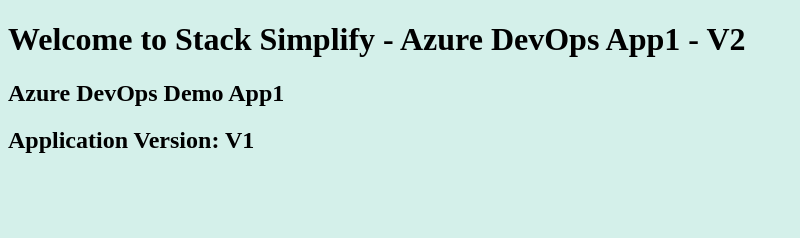
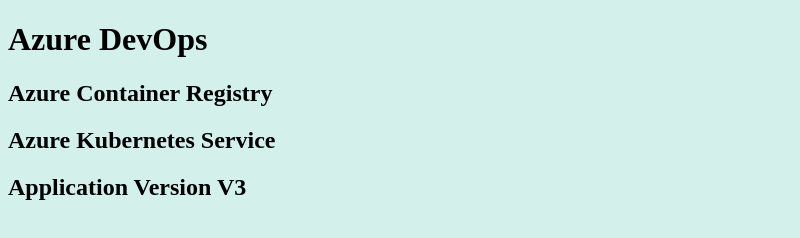
Before and after one commit to pgadea/azure-devops-github-acr-aks-app1, a plain HTML site: page index.html in a window 1280 px wide. Shown: the whole page, without its empty margins (0-800 px from the left). Drawn offline with Linux system fonts and the light colour scheme.

Commit message:
V3 commit

```diff
--- a/index.html
+++ b/index.html
@@ -1,8 +1,9 @@
 <!DOCTYPE html>
 <html>
    <body style="background-color:rgb(212, 240, 234);">
-      <h1>Welcome to Stack Simplify - Azure DevOps App1 - V2</h1>
-      <h2>Azure DevOps Demo App1</h2>
-      <h2>Application Version: V1</h2>
+      <h1>Azure DevOps</h1>
+      <h2>Azure Container Registry</h2>
+      <h2>Azure Kubernetes Service</h2>
+      <h2>Application Version V3</h2>
    </body>
 </html>
```
